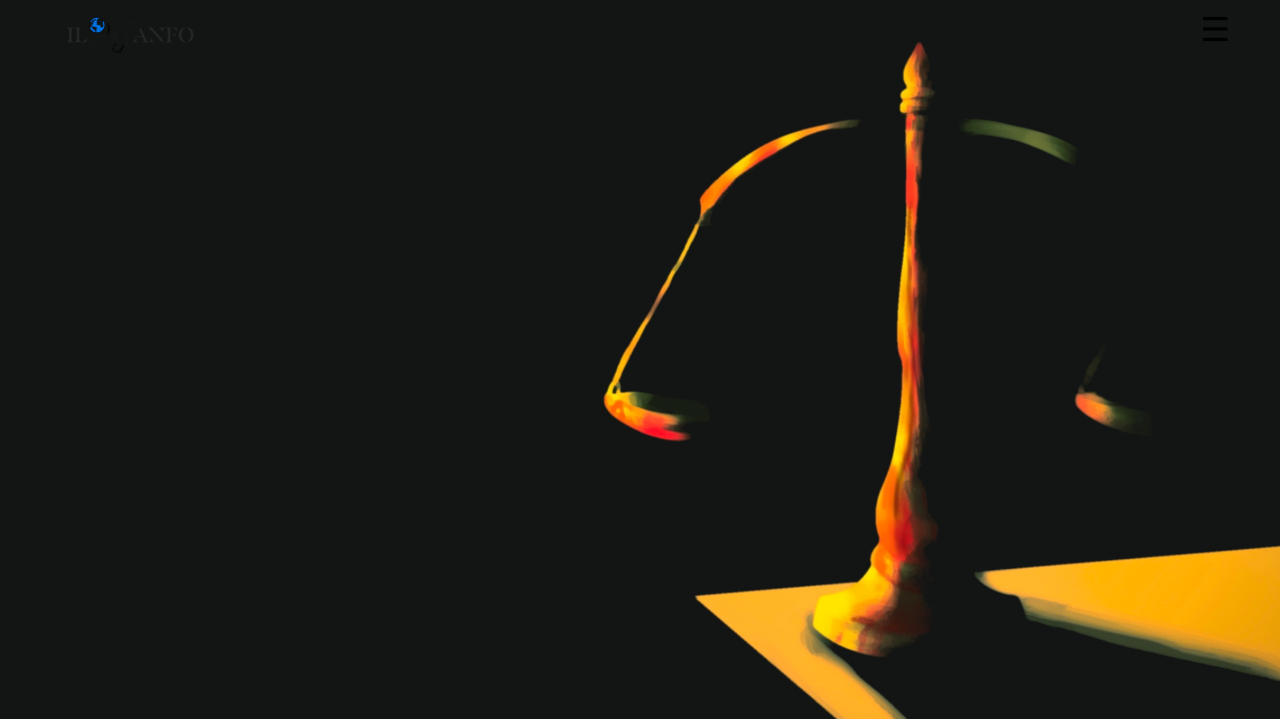
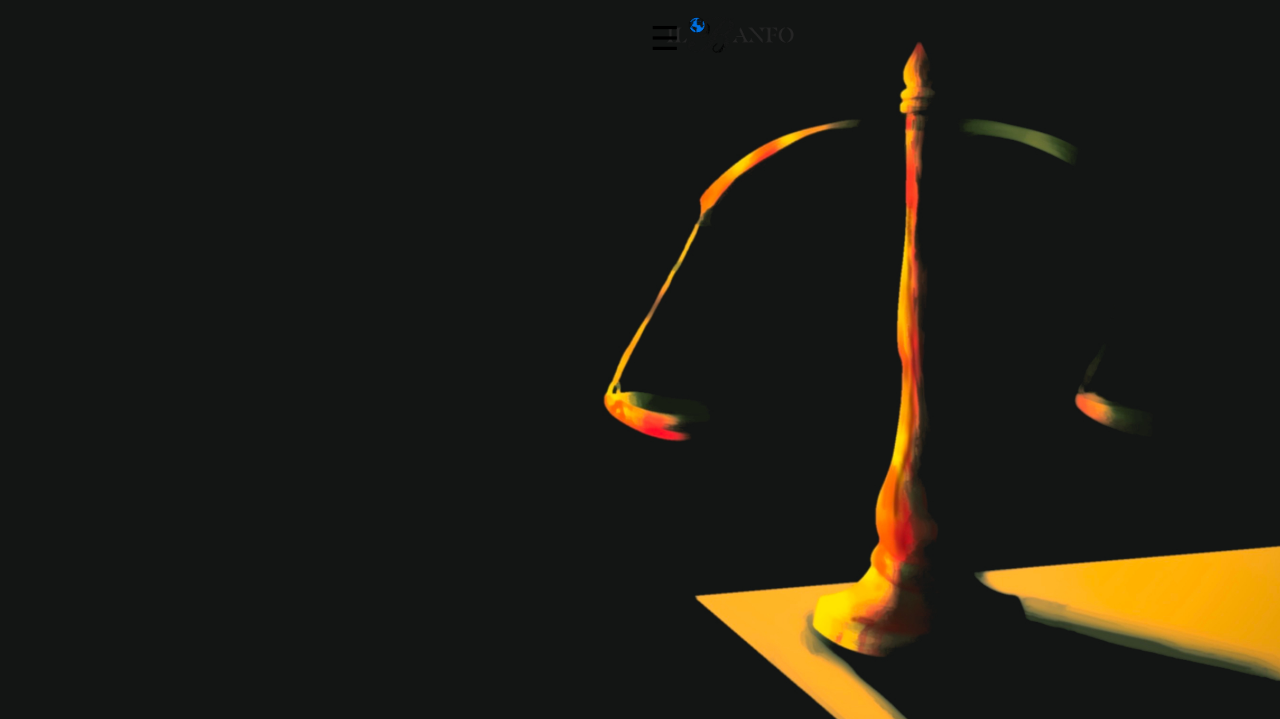
Before and after one commit to dragonero2704/Sito-Banfo, a PHP site: page /pagine/articolo.php?articolo=1 in a window 1280 px wide. Shown: the top 719 px of the page. Run offline with PHP 8.4, Linux system fonts and the light colour scheme; data comes from the database, SQL or seed files in the repository; some libraries are stand-ins or nearby versions.

Commit message:
trying to fix the menu

```diff
--- a/htdocs/css/style.css
+++ b/htdocs/css/style.css
@@ -275,20 +275,29 @@ h1:after {
     font-size: 60px;
 }
 
-.cont_menu {
+
+/* .cont_menu {
     width: 100%;
     position: absolute;
     background-color: transparent;
-}
+} */
 
 .header_menu {
-    margin: 0 auto;
+    position: fixed;
+    top: 0;
+    left: 50%;
+    translate: -50%;
+    display: flex;
+    align-items: center;
     max-width: 1200px;
     height: 70px;
+    background-color: transparent;
 }
 
 .menu_logo {
-    float: left;
+    /* float: left; */
+    position: inherit;
+    justify-self: right;
     height: 100%;
 }
 
@@ -300,7 +309,9 @@ h1:after {
 }
 
 .menu_hamburger {
-    float: right;
+    /* float: right; */
+    position: inherit;
+    justify-self: left;
     font-size: 33px;
     height: 75%;
     cursor: pointer;
@@ -2014,7 +2025,7 @@ input.invalid {
 
 /* ! clearfix */
 
-.clearfix:after {
+.clearfix::after {
     visibility: hidden;
     display: block;
     font-size: 0;
--- a/htdocs/index.php
+++ b/htdocs/index.php
@@ -45,7 +45,7 @@
     </div>
   </div>
 
-  <div class="cont_menu">
+
       <div class="header_menu clearfix">
         <div class="menu_logo">
           <a href="index.php"><img src="immagini/ilbanfotipo.png" alt=""></a>
@@ -54,7 +54,7 @@
           <span onclick="openNav()">&#9776;</span>
         </div>
       </div>
-  </div>
+
 
     <!--============================================================================================================================-->
     <!-- Banner-videobackground -->
```
